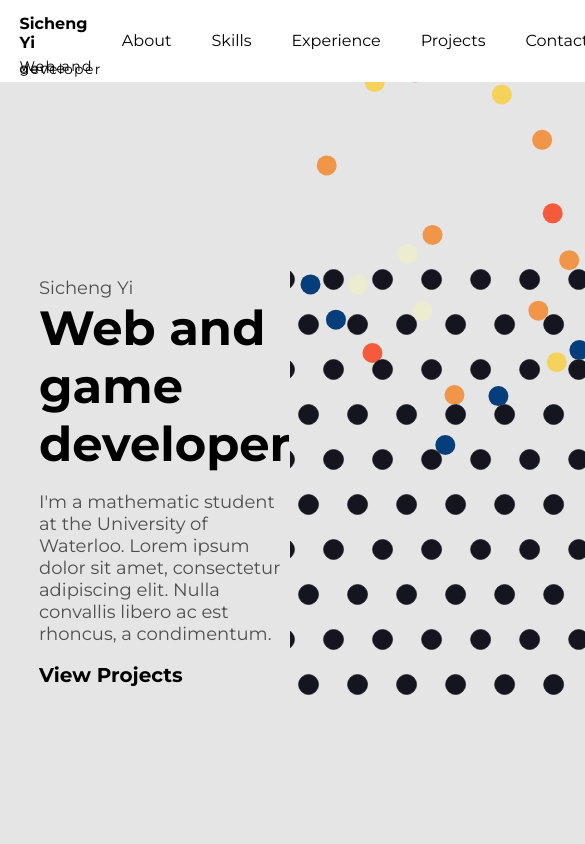
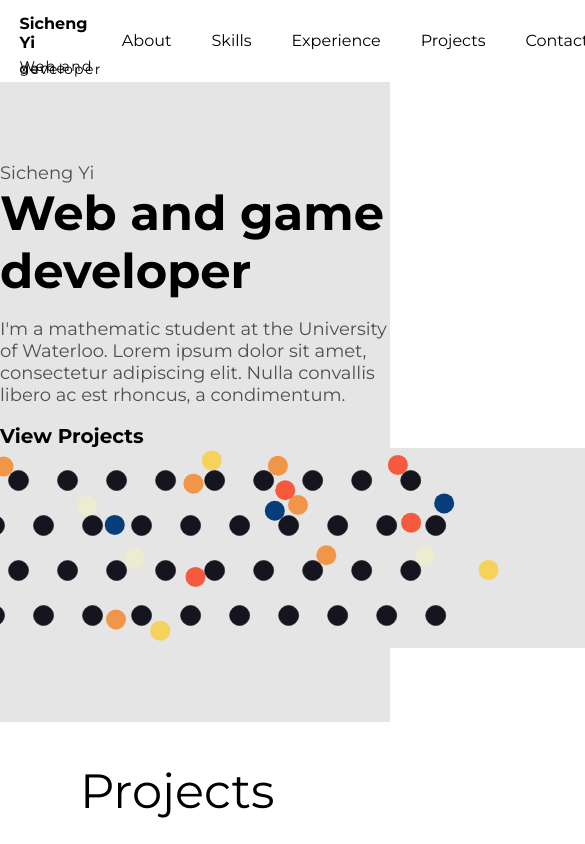
Before and after one commit to 0Xiaohei0/Personal-website, a React (Create React App) app: page / in a window 390 px wide. Shown: the top 844 px of the page, 585 px wide, since content can reach past the window. Built offline with nearby package versions, Linux system fonts and the light colour scheme.

Commit message:
media query

```diff
--- a/src/App.css
+++ b/src/App.css
@@ -36,6 +36,7 @@ section {
 
 .hero--container {
   height: 50rem;
+  width: 100vw;
   background-color: #e5e5e5;
   display: flex;
   align-items: center;
@@ -122,3 +123,17 @@ section {
   flex-direction: column;
   align-items: left;
 }
+
+@media only screen and (max-width: 1343px) {
+  .hero--container {
+    flex-direction: column;
+    height: 40rem;
+  }
+  .hero--textContainer {
+    margin: 5rem 0 0 0;
+  }
+  .hero--ballAnimation {
+    height: 200px;
+    justify-content: center;
+  }
+}
--- a/src/Components/Hero.js
+++ b/src/Components/Hero.js
@@ -140,7 +140,7 @@ export default function Hero() {
         </p>
         <button className="hero--viewProjects">View Projects</button>
       </div>
-      <div ref={scene} style={{ width: "100%", height: "100%" }} />
+      <div className="hero--ballAnimation" ref={scene} />
     </div>
   );
 }
--- a/src/Data/ProjectData.js
+++ b/src/Data/ProjectData.js
@@ -10,7 +10,7 @@ const ProjectData = [
     imageUrl: FIS2Cover,
     name: "Fortress in the sky 2",
     description: `• A 3d platformer game with self made 3D assets, built with the Unity game engine.`,
-    projectUrl: "https://github.com/0Xiaohei0/ConnectedWorlds",
+    projectUrl: "https://daydreamstudio.itch.io/fortress-in-the-sky-2",
   },
   {
     key: 1,
```
